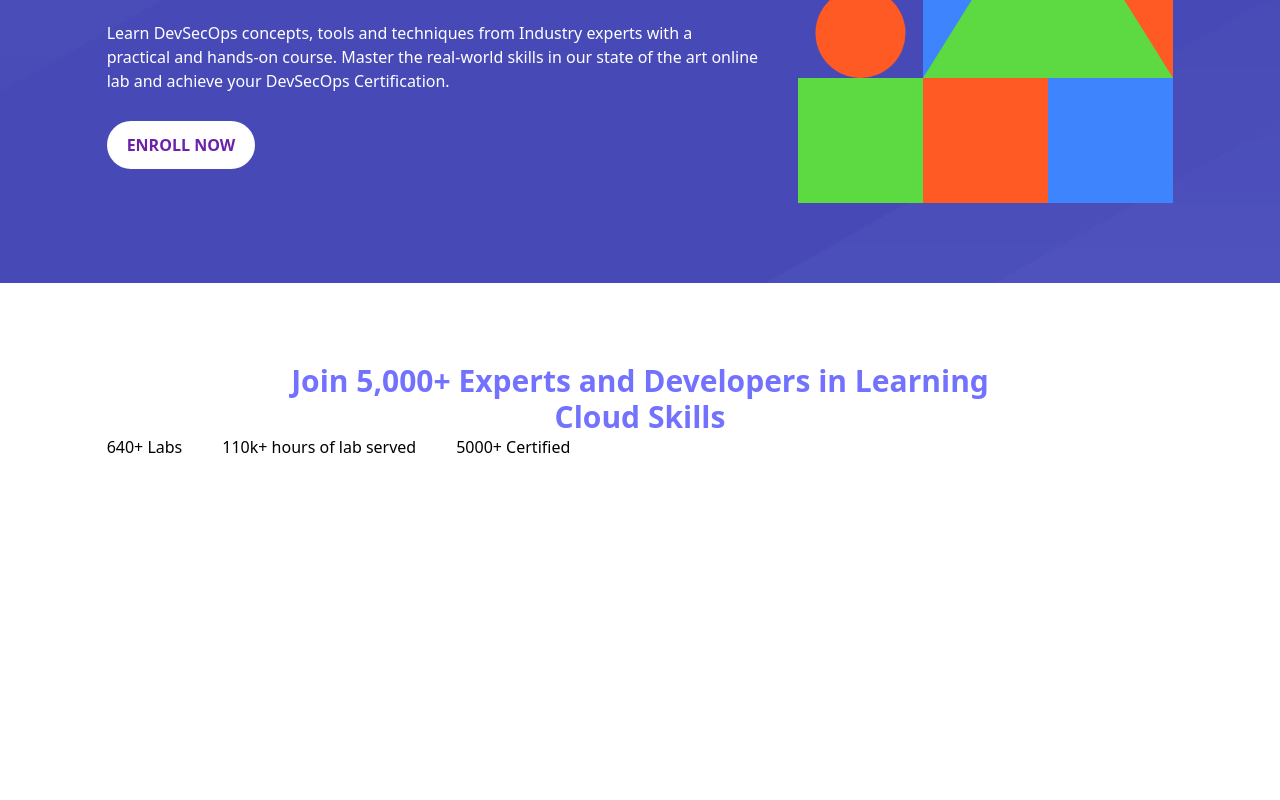
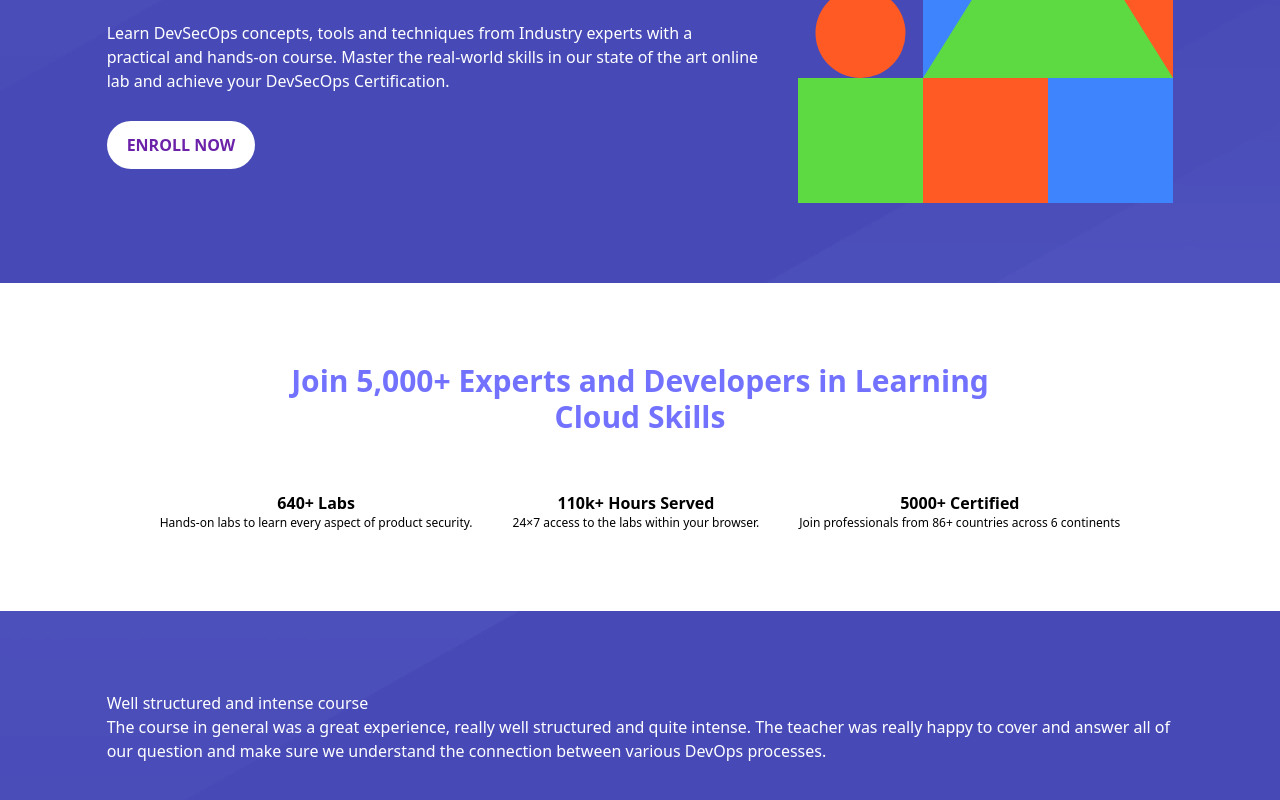
Before and after one commit to mindspirex/learncloudtoday, a Next.js app: page /azure in a window 1280 px wide. Shown: the part 268-1068 px from the top of the page. Before the commit the page ends 807 px from the top, so only its background shows below. Built offline with nearby package versions, Linux system fonts and the light colour scheme.

Commit message:
added intense

```diff
--- a/app/azure/page.tsx
+++ b/app/azure/page.tsx
@@ -1,5 +1,6 @@
 import AzureLanding from "@/components/AzureLanding";
 import Experience from "@/components/Experience";
+import Intense from "@/components/IntenseCourse";
 
 export default function Azure() {
   return (
@@ -10,6 +11,9 @@
       <div className="py-20">
         <Experience />
       </div>
+      <div className="bg-[#474ab6] bg-[url('../images/azure_landing_bg.webp')] bg-cover py-20 bg-blend-overlay">
+        <Intense />
+      </div>
     </main>
   );
 }
--- a/components/Experience.tsx
+++ b/components/Experience.tsx
@@ -1,24 +1,30 @@
 export default function Experience() {
   return (
-    <section className="container">
+    <section className="container flex flex-col gap-14">
       <div className="flex flex-col items-center">
         <h3 className="text-3xl font-semibold text-[#7272ff]">
           Join 5,000+ Experts and Developers in Learning
         </h3>
         <h3 className="text-3xl font-semibold text-[#7272ff]">Cloud Skills</h3>
       </div>
-      <div className="flex gap-10">
-        <div>
-          <p>640+ Labs</p>
-          <p></p>
+      <div className="flex justify-center gap-10">
+        <div className="flex flex-col items-center">
+          <p className="font-semibold">640+ Labs</p>
+          <p className="text-center text-xs">
+            Hands-on labs to learn every aspect of product security.
+          </p>
         </div>
-        <div>
-          <p>110k+ hours of lab served</p>
-          <p></p>
+        <div className="flex flex-col items-center">
+          <p className="font-semibold">110k+ Hours Served</p>
+          <p className="text-center text-xs">
+            24×7 access to the labs within your browser.
+          </p>
         </div>
-        <div>
-          <p>5000+ Certified</p>
-          <p></p>
+        <div className="flex flex-col items-center">
+          <p className="font-semibold">5000+ Certified</p>
+          <p className="text-center text-xs">
+            Join professionals from 86+ countries across 6 continents
+          </p>
         </div>
       </div>
     </section>
--- /dev/null
+++ b/components/IntenseCourse.tsx
@@ -0,0 +1,13 @@
+export default function Intense() {
+  return (
+    <section className="container flex flex-col">
+      <h3 className="text-white">Well structured and intense course</h3>
+      <p className="text-white">
+        The course in general was a great experience, really well structured and
+        quite intense. The teacher was really happy to cover and answer all of
+        our question and make sure we understand the connection between various
+        DevOps processes.
+      </p>
+    </section>
+  );
+}
```
